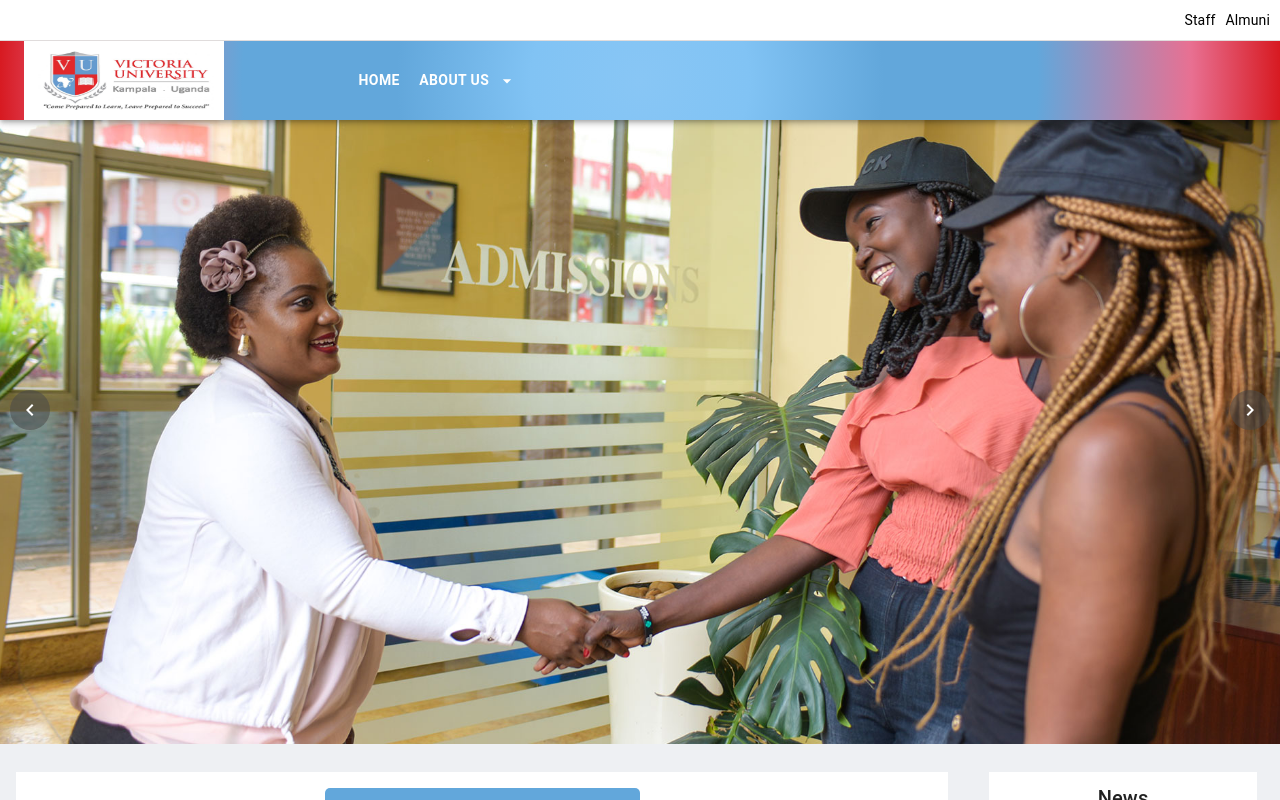
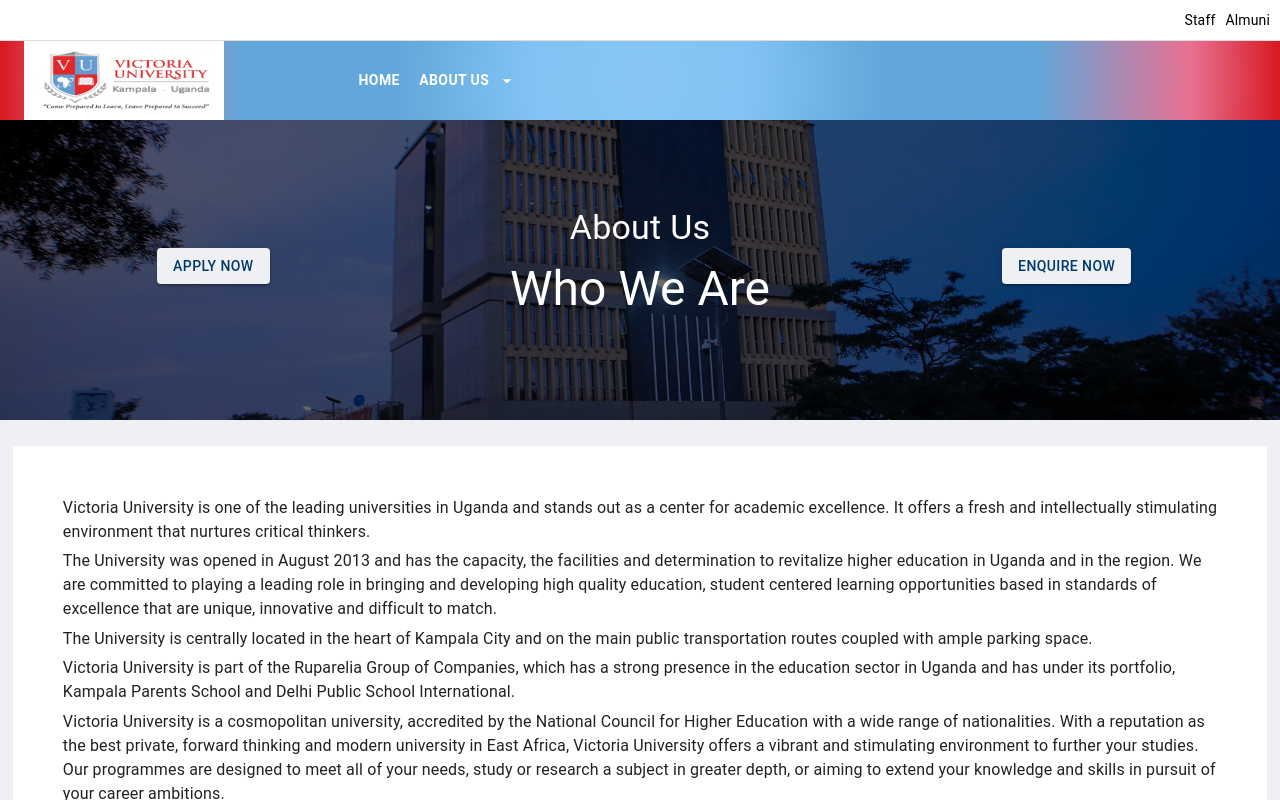
Before and after one commit to wanyaland/victoria_university, a React (Create React App) app: page /about in a window 1280 px wide. Shown: the top 800 px of the page. Built offline with nearby package versions, Linux system fonts and the light colour scheme.

Commit message:
- add header image - remove fixed nav

```diff
--- a/src/components/Image.js
+++ b/src/components/ImageComponent.js
@@ -9,9 +9,9 @@
       objectFit: 'cover',
     }
   },
+}));
 
-}));
-export default function  Image({url,height,width}) {
+export default function  ImageComponent({url,height,width}) {
   const classes = useStyles();
 
   return (
@@ -19,7 +19,7 @@
   );
 }
 
-Image.defaultProps = {
+ImageComponent.defaultProps = {
   height:'100%',
   width:'100%'
 }
--- a/src/components/Layout.js
+++ b/src/components/Layout.js
@@ -29,7 +29,7 @@
 
 const useStyles = makeStyles((theme) => ({
   root: {
-    display: 'flex',
+    // display: 'flex',
     '& .top-nav':{
       // backgroundColor:theme.palette.primary.main,
       backgroundColor:theme.white,
@@ -72,7 +72,7 @@
       borderTop: '0.5px solid #e0dcdc',
       [theme.breakpoints.down('md')]: {
         // height: '70px',
-        backgroundColor:theme.palette.primary.main,
+        // backgroundColor:theme.palette.primary.main,
       },
       '& .MuiButton-text':{
         // color:theme.palette.primary.main,
@@ -91,16 +91,14 @@
         color:theme.white,
         // backgroundColor:theme.palette.primary.main
       }
-
     },
 
     '& .MuiList-root':{
       color:`${theme.palette.primary.main} !important`,
-
-      // [theme.breakpoints.down('md')]: {
-      //   display:'none'
-      // }
     },
+    '& .MuiPaper-elevation4':{
+      boxShadow:'none'
+    }
   },
   appBar: {
     transition: theme.transitions.create(['margin', 'width'], {
@@ -119,11 +117,9 @@
   menuButton: {
     marginRight: theme.spacing(2),
     color:'white',
-
     [theme.breakpoints.up('md')]: {
       display: 'none',
     },
-
   },
   hide: {
     display: 'none',
@@ -149,39 +145,29 @@
     backgroundColor:theme.palette.primary.main,
   },
   content: {
-    flexGrow: 1,
+    // flexGrow: 1,
     backgroundColor:theme.grey.light,
     width:'100%',
     transition: theme.transitions.create('margin', {
       easing: theme.transitions.easing.sharp,
       duration: theme.transitions.duration.leavingScreen,
     }),
-    //  marginTop:-navHeight+50,
-    marginLeft: -drawerWidth,
+    // marginLeft: -drawerWidth,
     overflowX: 'hidden',
     '& .content-wrappper':{
-      // backgroundColor:theme.white,
       minHeight:'70vh',
       width: '100%',
-      //  marginTop:navHeight,
       marginBottom:'50px',
-      // padding:'0 2%',
-
-    },
-    [theme.breakpoints.down('md')]: {
-      // marginTop:'-50px',
-
-      // padding:'0 1%'
     },
 
   },
-  contentShift: {
-    transition: theme.transitions.create('margin', {
-      easing: theme.transitions.easing.easeOut,
-      duration: theme.transitions.duration.enteringScreen,
-    }),
-    marginLeft: 0,
-  },
+  // contentShift: {
+  //   transition: theme.transitions.create('margin', {
+  //     easing: theme.transitions.easing.easeOut,
+  //     duration: theme.transitions.duration.enteringScreen,
+  //   }),
+  //   marginLeft: 0,
+  // },
   footer:{
     position:'relative',
     backgroundColor:theme.palette.primary.main,
@@ -214,7 +200,30 @@
 
 }));
 
-const NavBar = ({open,setOpen,hideTopNav}) => {
+export default function Layout({children}) {
+  const classes = useStyles();
+  const [open, setOpen] = React.useState(false);
+
+  return (
+    <div className={classes.root}>
+      <CssBaseline />
+      <NavBar open={open} setOpen={setOpen} />
+      <main
+        className={clsx(classes.content)}
+      >
+        {/* <div className={classes.drawerHeader} /> */}
+        <div className="content-wrappper" >
+          {children}
+        </div>
+        <Footer/>
+      </main>
+    </div>
+  );
+}
+
+const NavBar = ({open,setOpen}) => {
+  const [closeMenu, setCloseMenu] = React.useState(false);
+
   const classes = useStyles();
   const theme = useTheme();
   const handleDrawerOpen = () => {
@@ -227,15 +236,14 @@
   const renderNavLinks = (routes)=>{
     return <>
       {routes.map((route)=>(
-
         !route?.children?.length
           ? <div><Link to={`${route.path}`}>
             <Button>{route.name}</Button>
           </Link></div>
-          : <Menu label={route?.children[0]?.name}>
+          : <Menu label={route?.children[0]?.name}  close={closeMenu} setCloseMenu={setCloseMenu}>
             {route.children?.slice(1)?.map((res)=>(
               <Link  to={res.path} key={res.path}>
-                <MenuItem >{res.name}</MenuItem>
+                <MenuItem onClick={()=>setCloseMenu(true)}>{res.name}</MenuItem>
               </Link>))}
           </Menu>
       ))}
@@ -244,13 +252,14 @@
 
   return (
     <div className={classes.root}>
-      <AppBar   position="fixed"
+      <AppBar
+        position="relative"
         className={clsx(classes.appBar, {
           [classes.appBarShift]: open,
         })}>
-        {!hideTopNav&&<div className="top-nav">
+        <div className="top-nav">
           {topNav.map(res => <Link key={res.path} to={`${res.path}`}>{res.name}</Link>)}
-        </div>}
+        </div>
         <Toolbar className={classes.toolbar}>
           <IconButton
             color="inherit"
@@ -289,40 +298,7 @@
   );
 };
 
-export default function Layout({children}) {
-  const classes = useStyles();
-  const [open, setOpen] = React.useState(false);
-  const [hideTopNav, setHideTopNav] = React.useState(false);
 
-  //   useEffect(()=>{
-  //     window.addEventListener('scroll', handleScroll,true);
-  //   return   window.removeEventListener('scroll', handleScroll);
-  //   },[])
-
-  // const handleScroll =()=> {
-  //     let scrollTop = event.srcElement.body.scrollTop,
-  //         itemTranslate = Math.min(0, scrollTop/3 - 60);
-  //  console.log('called')
-  //         setHideTopNav(true);
-  //   }
-  return (
-    <div className={classes.root}>
-      <CssBaseline />
-      <NavBar open={open} setOpen={setOpen} hideTopNav={hideTopNav}/>
-      <main
-        className={clsx(classes.content, {
-          [classes.contentShift]: open,
-        })}
-      >
-        <div className={classes.drawerHeader} />
-        <div className="content-wrappper" >
-          {children}
-        </div>
-        <Footer/>
-      </main>
-    </div>
-  );
-}
 
 const Footer = () => {
   const classes = useStyles();
--- a/src/components/carousel.js
+++ b/src/components/carousel.js
@@ -8,7 +8,7 @@
     width:'100%',
     '& .image-wrapper':{
       width:'100%',
-      height:'85vh',
+      height:'80vh',
       '& img':{
         height:'100%',
         objectFit: 'cover',
@@ -39,7 +39,6 @@
     </Carousel>
   );
 }
-
 CarouselComponent.defaultProps = {
   activeIndicatorIconButtonProps:{
     style:{
--- /dev/null
+++ b/src/components/headerImage.js
@@ -0,0 +1,66 @@
+import React from 'react';
+import { makeStyles } from '@material-ui/core/styles';
+import ImageComponent from './ImageComponent'
+import { Button,Typography,Grid} from '@material-ui/core'
+import { Link } from 'react-router-dom';
+
+const useStyles = makeStyles((theme) => ({
+  root: {
+    position:'relative',
+    height:'300px',
+    '& .overlay':{
+      alignItems:'center',
+      position:'absolute',
+      top:0,
+      left:0,
+      height:'100%',
+      width:'100%',
+      backgroundColor:'rgb(0 0 0 / 58%)',
+      '& .MuiButton-contained':{
+        color:theme.palette.primary.dark,
+        backgroundColor:theme.grey.light
+      },
+      '& .MuiButton-contained:hover':{
+        color:theme.palette.secondary.main,
+      }
+    }
+  }
+}));
+
+export default function HeaderImage({title, subtitle,url}) {
+  const classes = useStyles();
+
+  return (
+    <div className= {`${classes.root } header-image`}>
+      <ImageComponent url={url}/>
+      <Grid container className="overlay">
+        <Grid  item xs={12} md={4}>
+          <Typography align="center"  color="primary" style={{color:'white'}} variant="h4" gutterBottom>
+            <Link to="/">
+              <Button variant="contained" >
+                Apply Now
+              </Button>
+            </Link>
+          </Typography>
+        </Grid>
+        <Grid item xs={12} md={4}>
+          <Typography align="center"  color="primary" style={{color:'white'}} variant="h4" gutterBottom>
+            {subtitle}
+          </Typography>
+          <Typography  align="center" style={{color:'white'}}variant="h3"  gutterBottom>
+            {title}
+          </Typography>
+        </Grid>
+        <Grid item xs={12}  md={4}>
+          <Link to="/">
+            <Typography align="center"  color="primary" style={{color:'white'}} variant="h4" gutterBottom>
+              <Button variant="contained" >
+                   Enquire Now
+              </Button>
+            </Typography>
+          </Link>
+        </Grid>
+      </Grid>
+    </div>
+  );
+}
--- a/src/global.css
+++ b/src/global.css
@@ -1,9 +1,9 @@
-a{
+a {
   text-decoration: none;
   color:#62A7DB
 }
 
 .page-content{
   width:100%;
-  margin:0 1% !important;
+  padding:2% 1% !important;
 }
--- /dev/null
+++ b/src/pages/about/index.js
@@ -0,0 +1,47 @@
+import React from 'react';
+import { makeStyles } from '@material-ui/core/styles';
+import ImageComponent from '../../components/ImageComponent'
+import building2 from '../../assets/images/carousel/Victoria University - Building Slider (3).jpeg'
+import { Paper, Button,Typography,Card,CardContent ,CardMedia,Divider,Grid} from '@material-ui/core'
+import { Link } from 'react-router-dom';
+import HeaderImage from '../../components/headerImage';
+
+const useStyles = makeStyles((theme) => ({
+  root: {
+    width:'100%'
+  }
+}));
+
+export default function About() {
+  const classes = useStyles();
+
+  return (
+    <div className={classes.root}>
+      <HeaderImage title="Who We Are" subtitle="About Us" url={building2}/>
+      <div  className="page-content">
+        <Grid container style={{backgroundColor:'white', padding:'50px'}} >
+          <Grid item xs={12}>
+            <Typography   variant="body1" gutterBottom component="p">
+        Victoria University is one of the leading universities in Uganda and stands out as a center for academic excellence. It offers a fresh and intellectually stimulating environment that nurtures critical thinkers.
+            </Typography>
+            <Typography  variant="body1" component="p" gutterBottom >
+              The University was opened in August 2013 and has the capacity, the facilities and determination to revitalize higher education in Uganda and in the region. We are committed to playing a leading role in bringing and developing high quality education, student centered learning opportunities based in standards of excellence that are unique, innovative and difficult to match.
+            </Typography>
+          </Grid>
+          <Typography  variant="body1" component="p" gutterBottom >
+        The University is centrally located in the heart of Kampala City and on the main public transportation routes coupled with ample parking space.
+          </Typography>
+          <Typography  variant="body1" component="p" gutterBottom >
+Victoria University is part of the Ruparelia Group of Companies, which has a strong presence in the education sector in Uganda and has under its portfolio, Kampala Parents School and Delhi Public School International.
+          </Typography>
+          <Typography  variant="body1" component="p" gutterBottom >
+Victoria University is a cosmopolitan university, accredited by the National Council for Higher Education with a wide range of nationalities. With a reputation as the best private, forward thinking and modern university in East Africa, Victoria University offers a vibrant and stimulating environment to further your studies. Our programmes are designed to meet all of your needs, study or research a subject in greater depth, or aiming to extend your knowledge and skills in pursuit of your career ambitions.</Typography>
+          <Grid item container>
+            <Grid item>
+            </Grid>
+          </Grid>
+        </Grid>
+      </div>
+    </div>
+  );
+}
--- a/src/pages/home/index.js
+++ b/src/pages/home/index.js
@@ -12,7 +12,7 @@
 import { Link } from 'react-router-dom';
 import ArrowDropDownIcon from '@material-ui/icons/ArrowDropDown';
 import adminAndAids from '../../assets/images/admissions.jpeg'
-import Image from '../../components/Image'
+import Image from '../../components/ImageComponent'
 import ReactPlayer from 'react-player'
 import { TwitterTimelineEmbed } from 'react-twitter-embed';
 
@@ -20,7 +20,6 @@
   root: {
     width:'100%',
     backgroundColor:theme.grey.light,
-    // '& .page-content':{
     '& .main-content':{
       padding:'1rem',
       backgroundColor:'white',
@@ -374,7 +373,6 @@
               <Admisions/>
               <Academics/>
               <Testmonials/>
-              {/* <News/> */}
               <WelcomeVideo/>
             </div>
           </Grid>
@@ -454,7 +452,7 @@
   return <div className="admin">
     <div className="header">
       <Typography align="center" variant="h5" gutterBottom>
-         Admitions & Aid
+         Admissions & Aid
       </Typography>
       <ArrowDropDownIcon />
     </div>
--- a/src/routes.js
+++ b/src/routes.js
@@ -1,3 +1,4 @@
+import About from './pages/about'
 import Home from './pages/home'
 
 export const mainNav = [
@@ -13,12 +14,12 @@
       {
         path:'/about',
         name:'About Us',
-        component:Home,
+        component:About,
       },
       {
         path:'/about',
         name:'Who we Are',
-        component:Home,
+        component:About,
       },
       {
         path:'/about/uni-council',
```
Also changed, not shown: src/components/Menu.js (+8 -3 lines).
